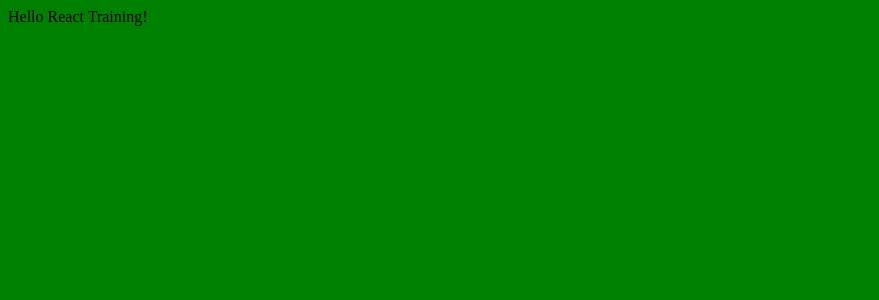
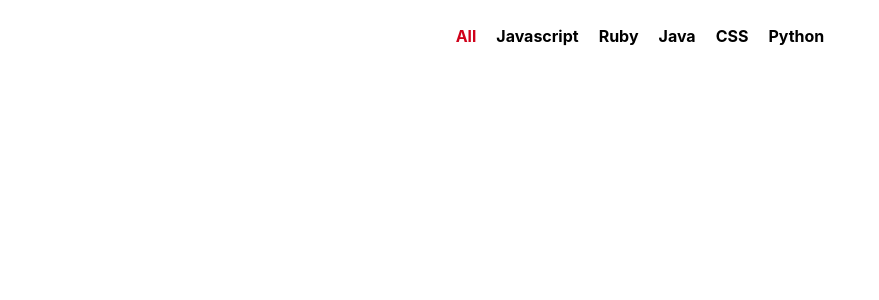
Before and after one commit to mwinslow331/github-battle, a React app: page / in a window 1280 px wide. Shown: the top 300 px of the page, without its empty margins (0-879 px from the left). Built offline with nearby package versions, Linux system fonts and the light colour scheme.

Commit message:
languages list created

```diff
--- a/app/App.js
+++ b/app/App.js
@@ -1,12 +1,12 @@
 import React, {Component} from 'react';
 import ReactDOM from 'react-dom';
-require('./index.css');
+import Popular from './components/Popular';
 
 class App extends Component{
   render(){
     return(
-      <div>
-        Hello React Training!
+      <div className='container'>
+        <Popular />
       </div>
     )
   }
--- /dev/null
+++ b/app/components/Popular.js
@@ -0,0 +1,40 @@
+import React, {Component} from 'react';
+
+class Popular extends Component {
+  constructor(props){
+    super(props);
+    this.state = {
+      selectedLanguage: 'All'
+    };
+
+    this.updateLanguage = this.updateLanguage.bind(this);
+  }
+
+  updateLanguage(lang){
+    this.setState(function (){
+      return {
+        selectedLanguage: lang
+      }
+    })
+  }
+
+  render(){
+    let languages = ['All', 'Javascript', 'Ruby', 'Java', 'CSS', 'Python'];
+    return(
+      <ul className='languages'>
+        {languages.map((lang) => {
+          return (
+            <li
+              style={lang === this.state.selectedLanguage ? { color: '#d0021b'}: null}
+              onClick={this.updateLanguage.bind(null, lang)}
+              key={lang}>
+              {lang}
+            </li>
+          )
+        }, this)}
+      </ul>
+    )
+  }
+}
+
+export default Popular;
--- a/app/index.css
+++ b/app/index.css
@@ -1,3 +1,26 @@
 body {
-  background: green;
+  font-family: -apple-system,BlinkMacSystemFont,Segoe UI,Roboto,Oxygen-Sans,Ubuntu,Cantarell,Helvetica Neue,sans-serif;
 }
+
+ul {
+  padding: 0;
+}
+
+li {
+  list-style-type: none;
+}
+.container {
+  max-width: 1100px;
+  margin: 0 auto;
+}
+
+.languages {
+  display: flex;
+  justify-content: center;
+}
+
+.languages li {
+  margin: 10px;
+  font-weight: bold;
+  cursor: pointer;
+}
--- a/app/index.js
+++ b/app/index.js
@@ -1,6 +1,9 @@
 import React from 'react';
 import ReactDOM from 'react-dom';
 import App from './App';
+require('./index.css');
+
+
 
 ReactDOM.render(
   <App />,
```
